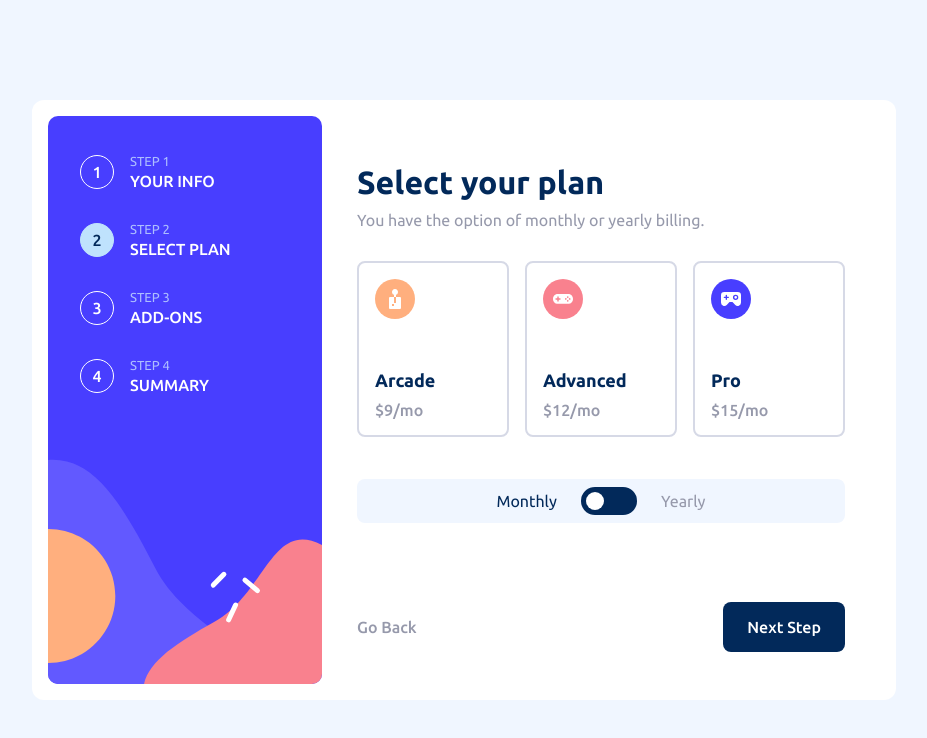
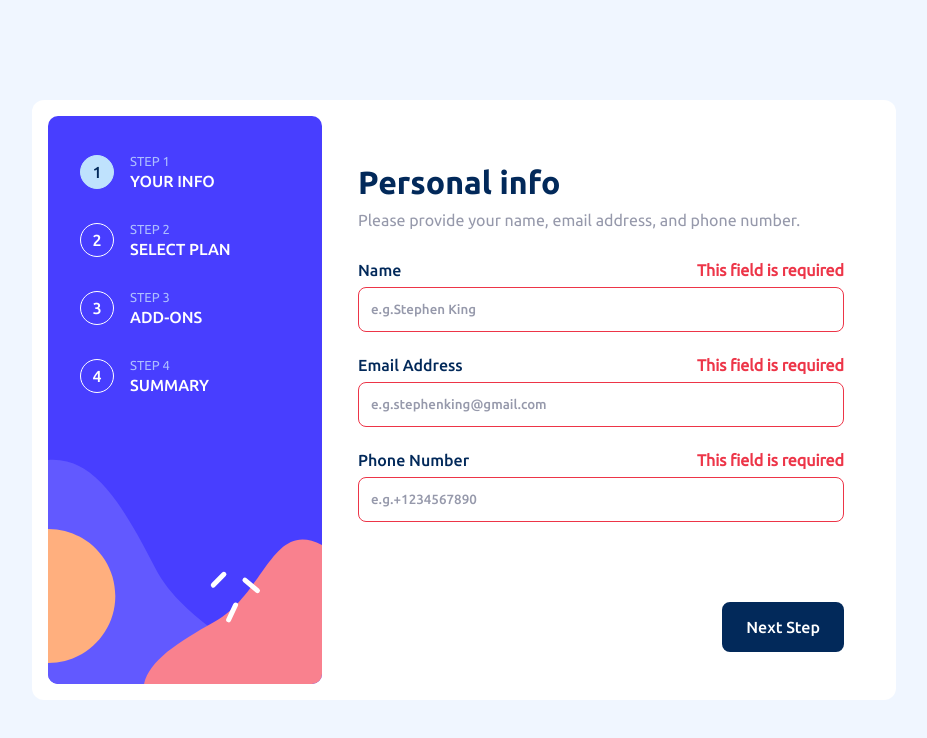
Before and after one commit to surbhi84/formSvg, a React (Vite) app: page / in a window 1280 px wide. Both pictures are taken after a click on the button "Next Step". Shown: the top 738 px of the page, without its empty margins (176-1103 px from the left). Built offline with nearby package versions, Linux system fonts and the light colour scheme.

Commit message:
add: field required error message

```diff
--- a/src/components/Steps/StepOne.jsx
+++ b/src/components/Steps/StepOne.jsx
@@ -1,8 +1,16 @@
 import "./steps.css";
 import { EDITDETAILS } from "../../hooks/dataReducer/types";
+import { useState } from "react";
 
 export const StepOne = ({ setStep, accDetails, detailsDispatch }) => {
+  const [showError, setShowError] = useState({
+    userName: false,
+    email: false,
+    phone: false,
+  });
+
   const handleChange = (e) => {
+    setShowError((p) => ({ ...p, [e.target.name]: false }));
     detailsDispatch({
       type: EDITDETAILS,
       payload: { [e.target.name]: e.target.value },
@@ -16,11 +24,16 @@ export const StepOne = ({ setStep, accDetails, detailsDispatch }) => {
         Please provide your name, email address, and phone number.
       </div>
 
-      <form className='form' onSubmit={() => {}}>
-        <div className='flex-col'>
+      <div className='form' onSubmit={() => {}}>
+        <div className='flex-col pos-rel'>
           <label className='text-mb text-med'>Name</label>
+          {showError.userName && (
+            <div className='err-msg'> This field is required</div>
+          )}
           <input
-            className='input-field text-med'
+            className={`${
+              showError.userName && "input-error"
+            } input-field text-med`}
             type='name'
             name='userName'
             placeholder='e.g.Stephen King'
@@ -29,11 +42,15 @@ export const StepOne = ({ setStep, accDetails, detailsDispatch }) => {
           />
         </div>
 
-        <div className='flex-col'>
+        <div className='flex-col  pos-rel'>
           <label className='text-mb text-med'>Email Address</label>
-
+          {showError.email && (
+            <div className='err-msg'> This field is required</div>
+          )}
           <input
-            className='input-field text-med'
+            className={`${
+              showError.email && "input-error"
+            } input-field text-med`}
             type='email'
             name='email'
             placeholder='e.g.stephenking@gmail.com'
@@ -43,11 +60,15 @@ export const StepOne = ({ setStep, accDetails, detailsDispatch }) => {
         </div>
 
         {/* {errors.email && touched.email && errors.email} */}
-        <div className='flex-col'>
+        <div className='flex-col  pos-rel'>
           <label className='text-mb text-med'>Phone Number</label>
-
+          {showError.phone && (
+            <div className='err-msg'> This field is required</div>
+          )}
           <input
-            className='input-field text-med'
+            className={`${
+              showError.phone && "input-error"
+            } input-field text-med`}
             type='tel'
             name='phone'
             placeholder='e.g.+1234567890'
@@ -60,17 +81,26 @@ export const StepOne = ({ setStep, accDetails, detailsDispatch }) => {
 
         <div className='flex mt-auto dis-none'>
           <button
-            type='submit'
             className='btn-primary mt-auto ml-auto'
-            // disabled={}
+            // disabled={
+            //   accDetails.userName === "" ||
+            //   accDetails.email === "" ||
+            //   accDetails.phone === ""
+            // }
             onClick={() => {
-              setStep((p) => p + 1);
+              if (accDetails.userName === "")
+                setShowError((p) => ({ ...p, userName: true }));
+              if (accDetails.email === "")
+                setShowError((p) => ({ ...p, email: true }));
+              if (accDetails.phone === "") {
+                setShowError((p) => ({ ...p, phone: true }));
+              } else setStep((p) => p + 1);
             }}
           >
             Next Step
           </button>
         </div>
-      </form>
+      </div>
     </div>
   );
 };
--- a/src/components/Steps/steps.css
+++ b/src/components/Steps/steps.css
@@ -21,6 +21,13 @@
 
 .input-error {
   border: 1px solid var(--strawberry-red);
+}
+
+.err-msg {
+  position: absolute;
+  right: 0;
+  color: var(--strawberry-red);
+  font-weight: 600;
 }
 
 .form {
--- a/src/index.css
+++ b/src/index.css
@@ -99,3 +99,7 @@ body {
 .card-padding {
   padding: 48px 0 32px 0;
 }
+
+.pos-rel {
+  position: relative;
+}
```
Also changed, not shown: 2 other files (tests, documents, lock files or other folders).
